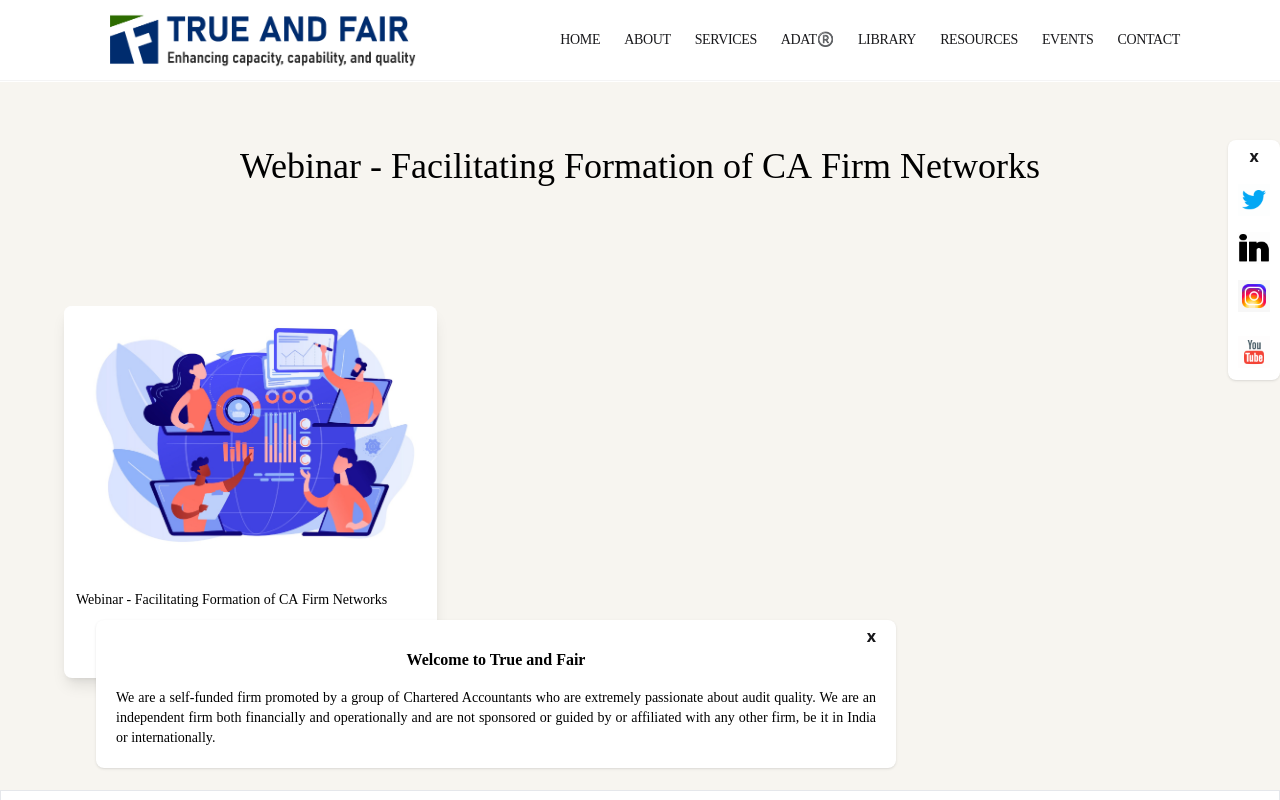
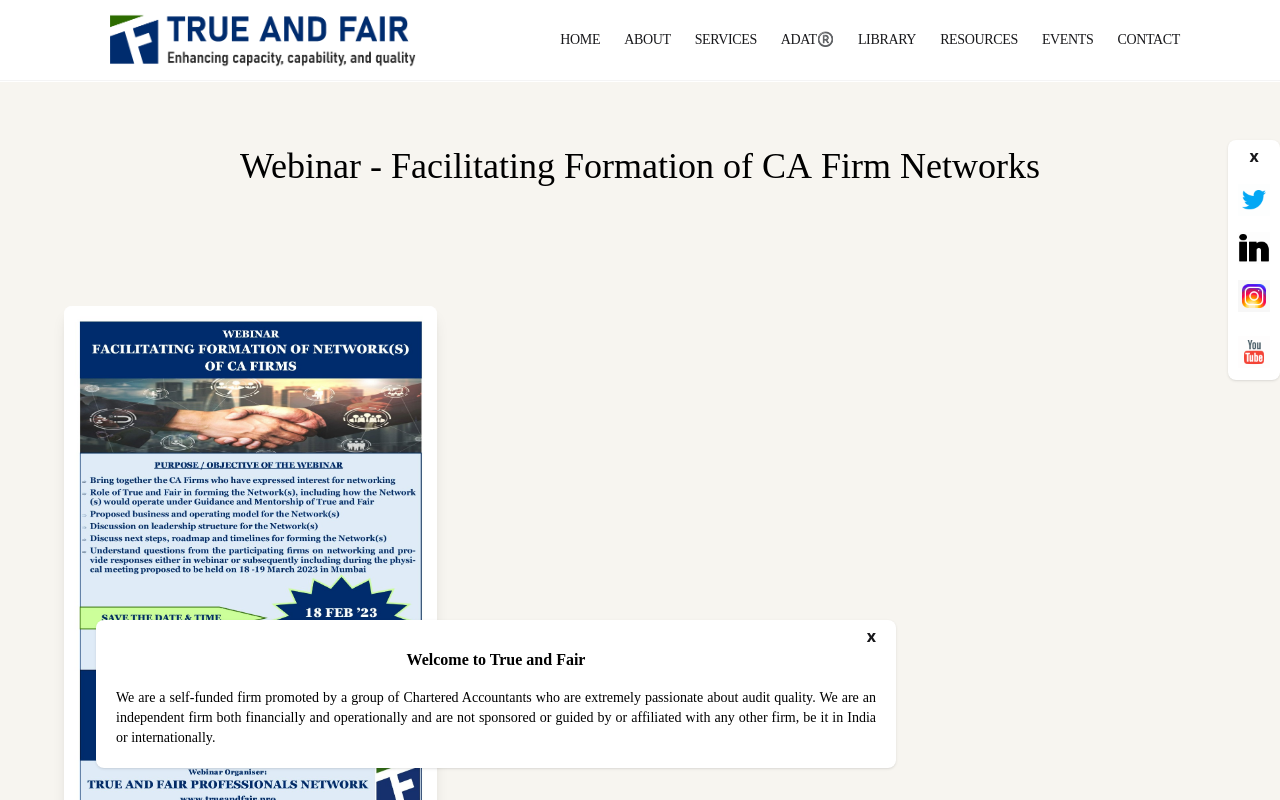
Before and after one commit to TRUENFAIR/trueandfair, a Next.js app: page /events/eventFour in a window 1280 px wide. Shown: the top 800 px of the page. Built offline with nearby package versions, Linux system fonts and the light colour scheme.

Commit message:
new cnew event image addedhanges

```diff
--- a/pages/events/eventFour.js
+++ b/pages/events/eventFour.js
@@ -4,7 +4,7 @@ export default function EventFour() {
   const stuff = [
 
     {
-      image: "/fac/fac3/f1.jpg",
+      image: "/fac/fac3/f2.jpg",
       text: "Webinar - Facilitating Formation of CA Firm Networks",
     },
     // {
@@ -117,7 +117,7 @@ export default function EventFour() {
                     className="w-full  overflow-hidden bg-white rounded-lg shadow-lg"
                   >
                     <img
-                      className="object-cover w-full h-64"
+                      className="object-cover w-full min-h-64"
                       src={image}
                       alt="avatar"
                     />
```
Also changed, not shown: public/fac/fac3/f2.jpg (added).
